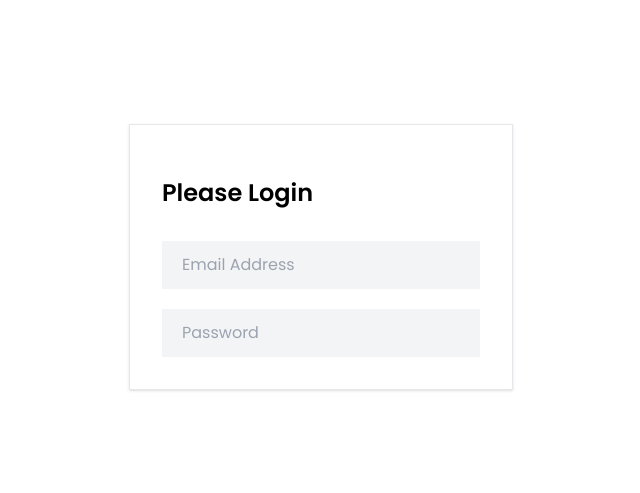
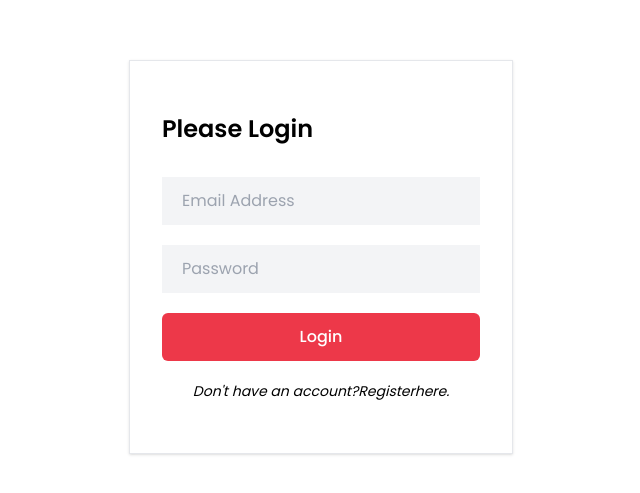
Before and after one commit to TanviKrishnan2005/ELYSIAN, a React (Vite) app in the folder frontend/: page /login in a window 1280 px wide. Shown: the part 143-636 px from the top of the page, without its empty margins (319-959 px from the left). Built offline with nearby package versions, Linux system fonts and the light colour scheme.

Commit message:
login page updated

```diff
--- a/frontend/src/components/Login.jsx
+++ b/frontend/src/components/Login.jsx
@@ -1,6 +1,10 @@
-import React from 'react'
+import React, { useState } from 'react'
 
+import { Link } from "react-router-dom";
 const Login = () => {
+    const [message,setMessage] = useState('')
+    const[email,setEmail]=useState('');
+    const[password,setPassword] = useState('');
   return (
    <section className='h-screen flex items-center justify-center'>
   <div className='max-w-sm border shadow bg-white mx-auto p-8'>
@@ -18,7 +22,18 @@ const Login = () => {
         placeholder='Password' required
         className='w-full bg-gray-100 focus-outline-none px-5 py-3'
         />
+        {
+            message && <p className="text-[red]">{message}</p>
+
+        }
+
+        <button type ='submit'  className='w-full bg-[#ed3849]  text-white hover:bg-indigo-500 font-medium py-3 rounded-md'>
+           Login
+        </button>
     </form>
+
+    <p className='my-5 italic text-sm text-center'>Don't have an account?
+      <Link to="/register">Register</Link>here.</p>
   </div>
 </section>
 
```
